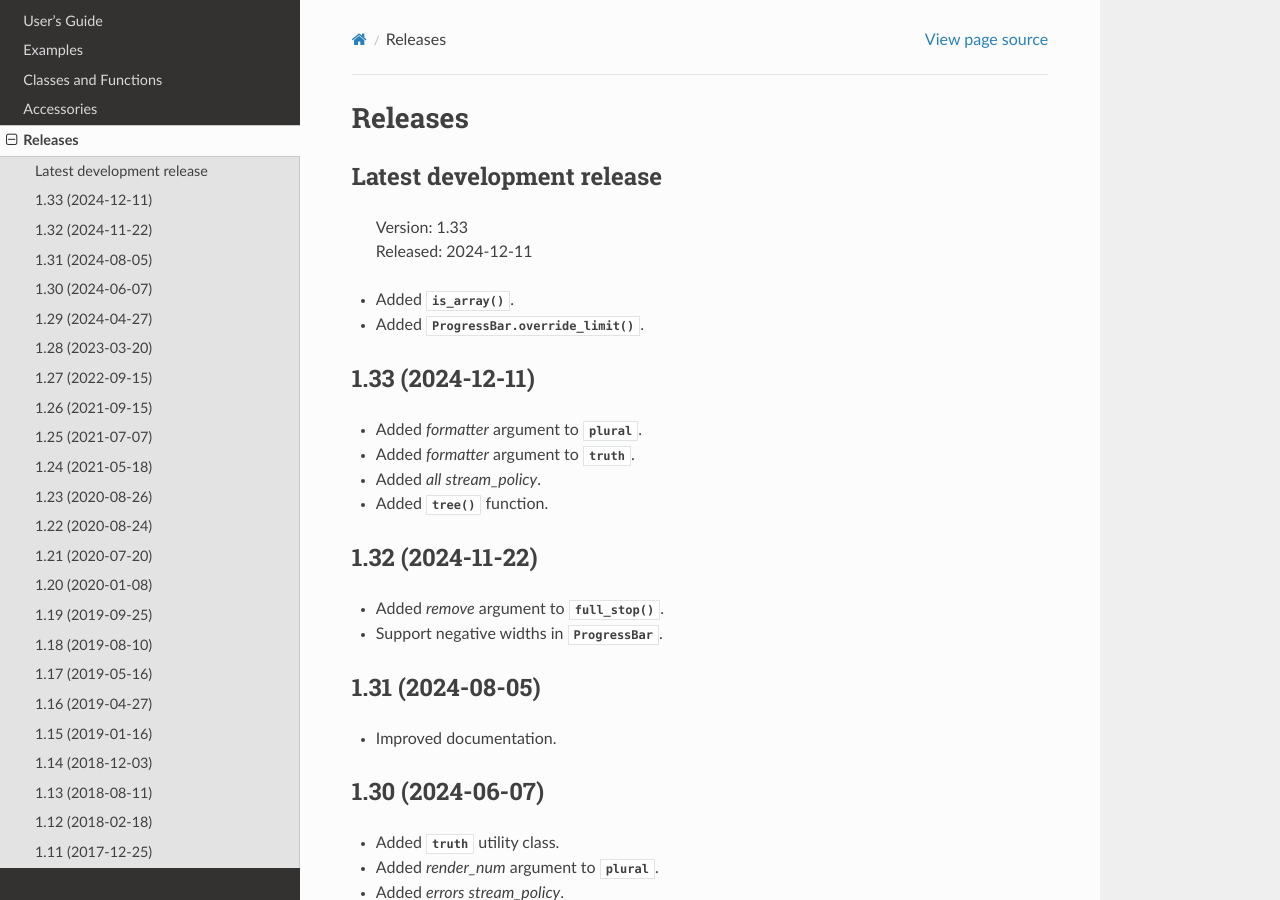
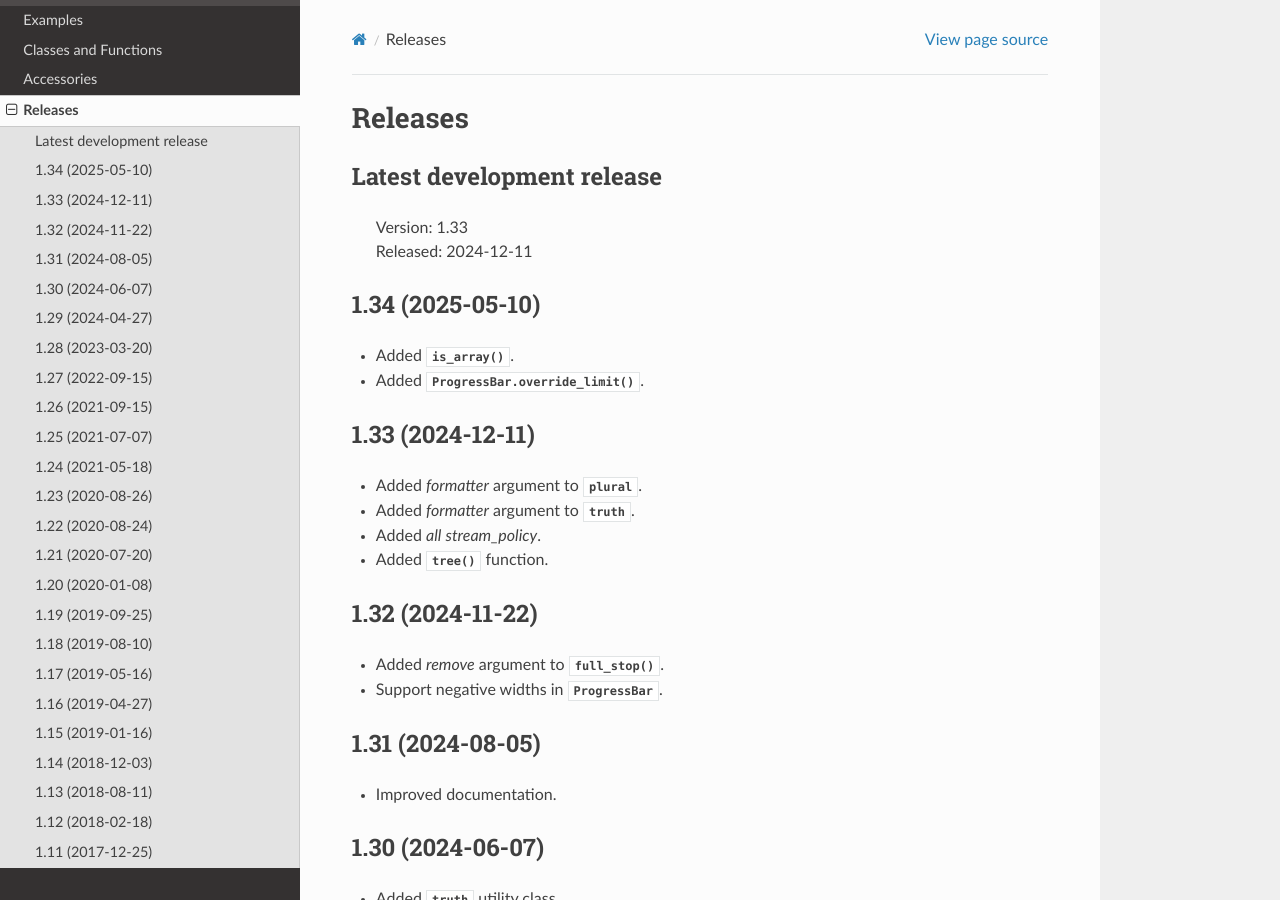
Before and after one commit to KenKundert/inform, a Sphinx documentation site: the page built from doc/releases.rst, in a window 1280 px wide and 900 px high. Built offline with Sphinx 7.4.7 and the Read the Docs theme 3.1.0, drawn with Linux system fonts in a browser that asks for light colours.

Commit message:
update release notes

```diff
--- a/doc/releases.rst
+++ b/doc/releases.rst
@@ -8,6 +8,9 @@
 
     | Version: 1.33
     | Released: 2024-12-11
+
+1.34 (2025-05-10)
+-----------------
 
 - Added :func:`is_array`.
 - Added :meth:`ProgressBar.override_limit()`.
```
